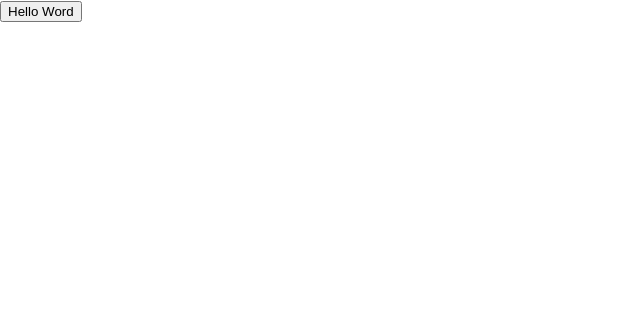
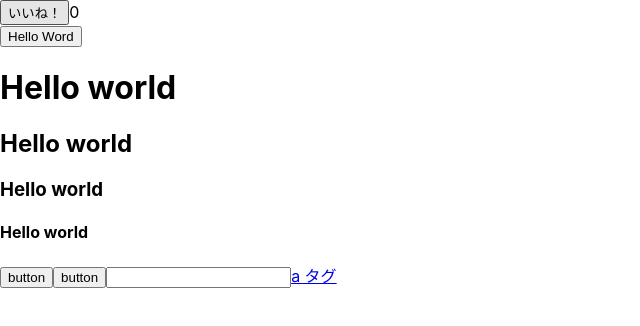
Before and after one commit to tomoya0417/react-tomoya, a React (Create React App) app: page / in a window 1280 px wide. Shown: the top 326 px of the page, without its empty margins (0-640 px from the left). Built offline with nearby package versions, Linux system fonts and the light colour scheme.

Commit message:
proaca_react

```diff
--- a/src/App.js
+++ b/src/App.js
@@ -1,15 +1,46 @@
+import React, { useState } from 'react';
+import './App.css';
+
 function App() {
-const clickMe=()=>{
-  window.alert("Hello world")
-}
+  const clickMe = () => {
+    window.alert("Hello world")
+
+    const name = 'tabata';
+  }
+
+  const [count, setCount] = useState(0);
+
+  const increment = () => {
+    setCount(count + 1);
+    console.log(count);
+  }
+
   return (
+    <div>
+      <button onClick={increment}>いいね！</button>
+      {count}
+      <div>
+        <button onClick={clickMe}>
+          Hello Word
+          </button>
 
-        <div>
-          <button onClick={clickMe}>
-            Hello Word
-          </button>
-        </div>
+        <h1>Hello world</h1>
+        <h2>Hello world</h2>
+        <h3>Hello world</h3>
+        <h4>Hello world</h4>
 
+        <button
+          onClick={() => window.alert("Hello world")}
+        >button</button>
+
+        <button>button</button>
+        <input type="text" />
+        <a href="#">a タグ</a>
+
+
+
+      </div>
+    </div>
 
   )
 }
```
